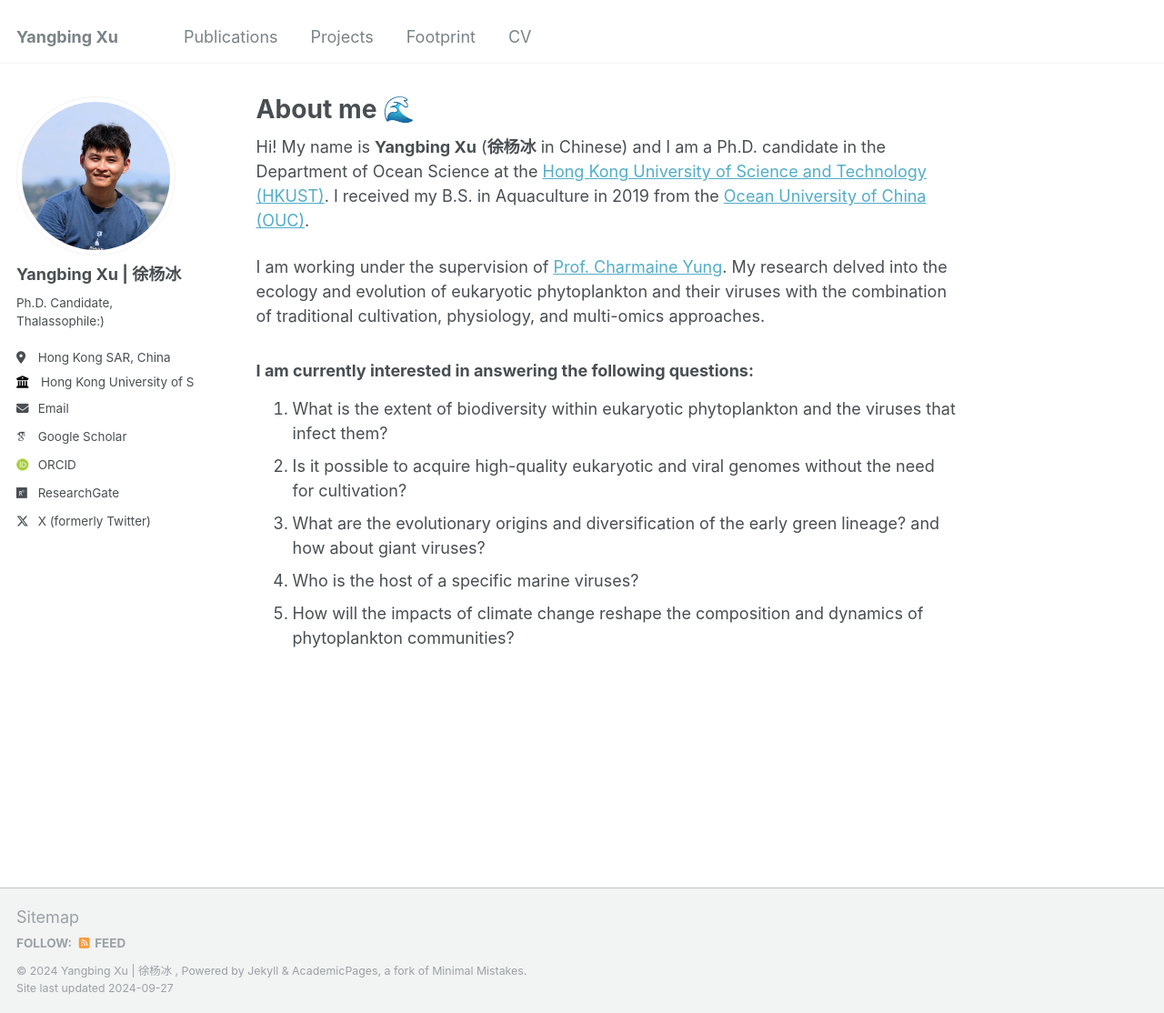
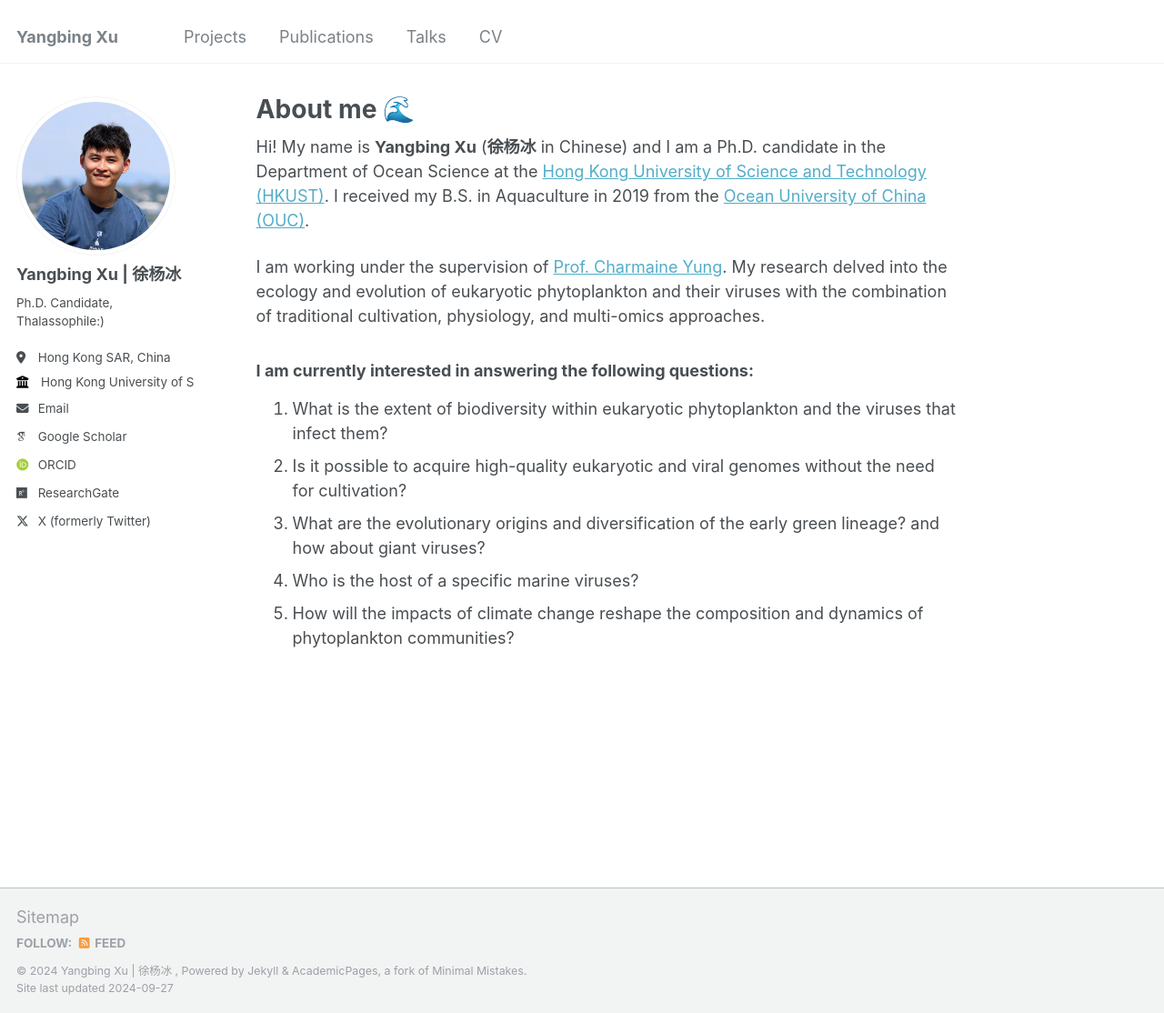
Before and after one commit to Yangbing-Ocean/yangbing, a Jekyll site: the page built from _pages/about.md, in a window 1280 px wide and 1114 px high. Shown: the whole window at 91% size. Built offline with Jekyll 4.4.1, drawn with Linux system fonts in a browser that asks for light colours; some web fonts are replaced.

Commit message:
Update navigation.yml

```diff
--- a/_data/navigation.yml
+++ b/_data/navigation.yml
@@ -5,14 +5,14 @@
 # prevent it from being included in the site.
 
 main:
+  - title: "Projects"
+    url: https://yangbing-ocean.github.io/yangbing/projects/
+
   - title: "Publications"
     url: https://yangbing-ocean.github.io/yangbing/publications/
 
-  - title: "Projects"
-    url: https://yangbing-ocean.github.io/yangbing/projects/
-
-  - title: "Footprint"
-    url: https://yangbing-ocean.github.io/yangbing/year-archive/
+  - title: "Talks"
+    url: https://yangbing-ocean.github.io/yangbing/talks/
 
   - title: "CV"
     url: https://yangbing-ocean.github.io/yangbing/cv/
```
